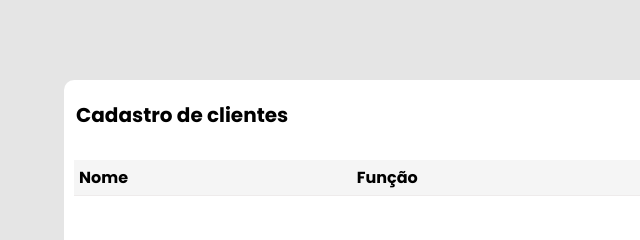
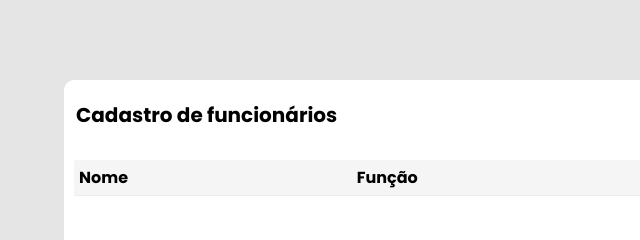
Before and after one commit to zfelipesilveira/cadastroCrud, a plain HTML site: page index.html in a window 1280 px wide. Shown: the top 240 px of the page, 0-640 px from the left. Drawn offline with nearby package versions, Linux system fonts and the light colour scheme.

Commit message:
funcionarios

```diff
--- a/index.html
+++ b/index.html
@@ -14,7 +14,7 @@
 <body>
   <div class="container">
     <div class="header">
-      <span>Cadastro de clientes</span>
+      <span>Cadastro de funcionários</span>
       <button onclick="openModal()" id="new">Incluir</i></button>
     </div>
 
```
